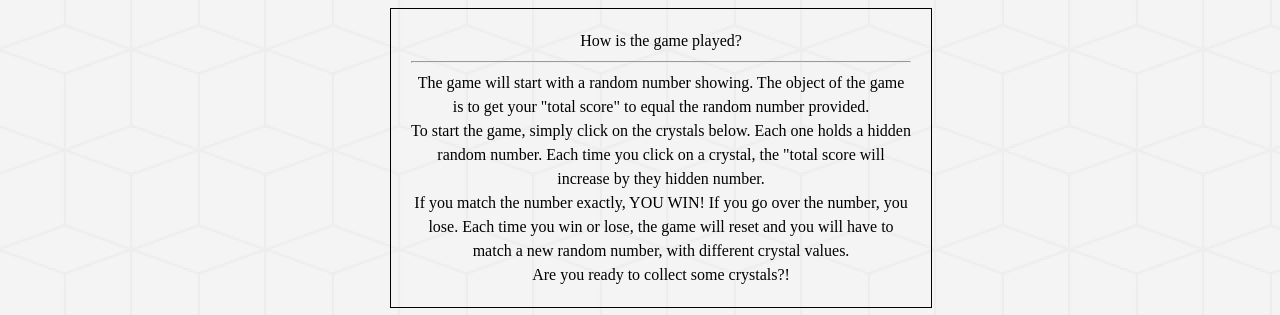
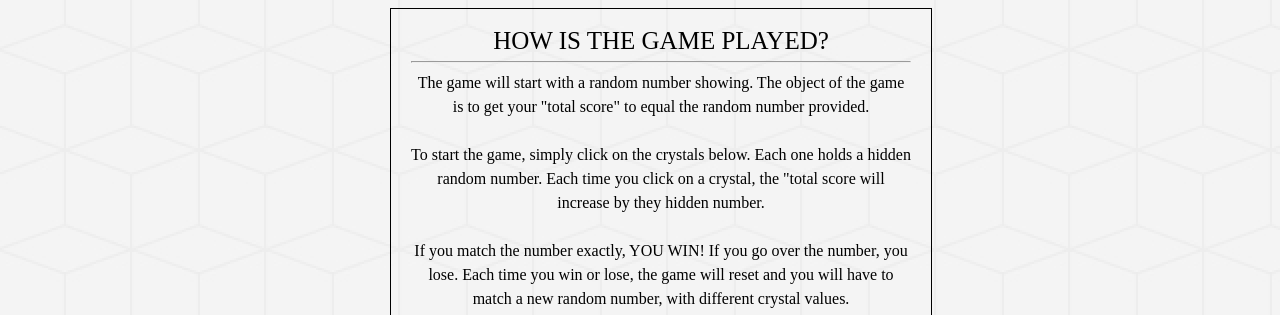
Before and after one commit to tomjcal89/unit-4-game, a plain HTML site: page index.html in a window 1280 px wide. Shown: the part 76-391 px from the top of the page. Drawn offline with nearby package versions, Linux system fonts and the light colour scheme.

Commit message:
did more edits to css to make the layout easy to look at and understand

```diff
--- a/assets/css/style.css
+++ b/assets/css/style.css
@@ -21,7 +21,9 @@ html body {
     animation:blinkingText 5.0s infinite;
 
 }
+
 .instructions {
+
    padding: 20px;
     border: 1px solid black;
     width: 500px;
@@ -30,13 +32,14 @@ html body {
     margin-bottom: 10px;
 }
 
+h3 {
+    font-size: 25px;
+}
+
 .jewelsClass {
     width: 100%;
-
     display: inline-block;
     margin-bottom: 10px;
-
-
 }
 
 img {
@@ -48,6 +51,11 @@ img {
     margin-bottom: 10px;
     float: left;
 
+}
+
+#ready {
+    font-size: 20px;
+    font-weight: bold;
 }
 
 .winningContainer {
@@ -92,8 +100,6 @@ img {
 #totalScoreId {
     font-size: 40px;
     padding-top: 20px;
-
-
 }
 
 #winsId, #lossesId {
--- a/index.html
+++ b/index.html
@@ -17,11 +17,14 @@
     </div>
 
     <div class="instructions">
-        <h3 id="gameInstructions">How is the game played?</h3>
+        <h3 id="gameInstructions">HOW IS THE GAME PLAYED?</h3>
         <hr>
         <p>The game will start with a random number showing. The object of the game is to get your "total score" to equal the random number provided. </p>
+        <br>
         <p>To start the game, simply click on the crystals below. Each one holds a hidden random number. Each time you click on a crystal, the "total score will increase by they hidden number.</p>
+        <br>
         <p>If you match the number exactly, YOU WIN! If you go over the number, you lose. Each time you win or lose, the game will reset and you will have to match a new random number, with different crystal values.</p>
+        <br>
         <p id="ready">Are you ready to collect some crystals?!</p>
     </div>
 
```
